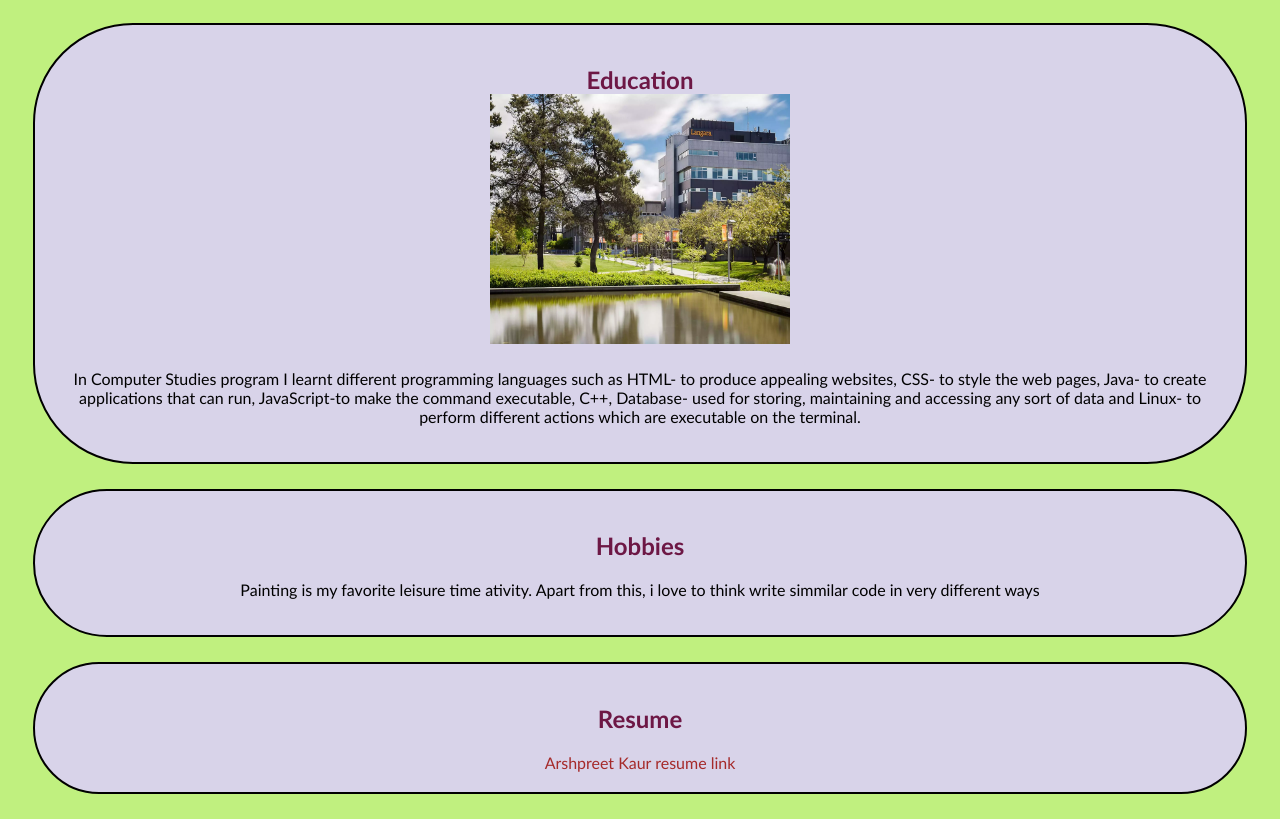
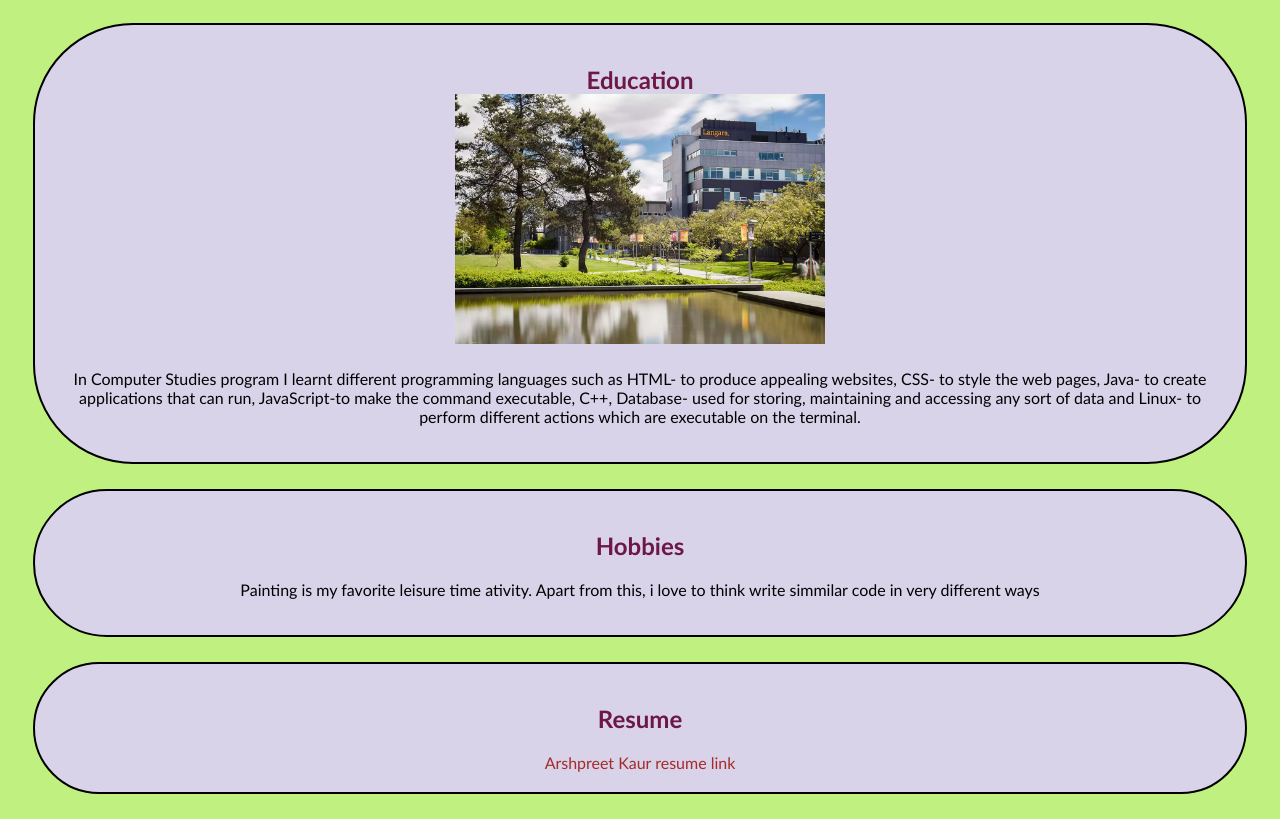
Before and after one commit to akaur232/biography, a plain HTML site: page index.html in a window 1280 px wide. Shown: the part 1177-1996 px from the top of the page. Drawn offline with Linux system fonts and the light colour scheme.

Commit message:
Update style.css

```diff
--- a/style.css
+++ b/style.css
@@ -61,10 +61,10 @@ main div h2{
     color: rgb(109, 23, 69);
 }
 .edu{
-    max-width:300px;
+    max-width:370px;
     max-height:250px;
     min-height:250px;
-    min-width:300px;
+    min-width:370px;
 }
 .myimg{
     max-height: 500px;
```
